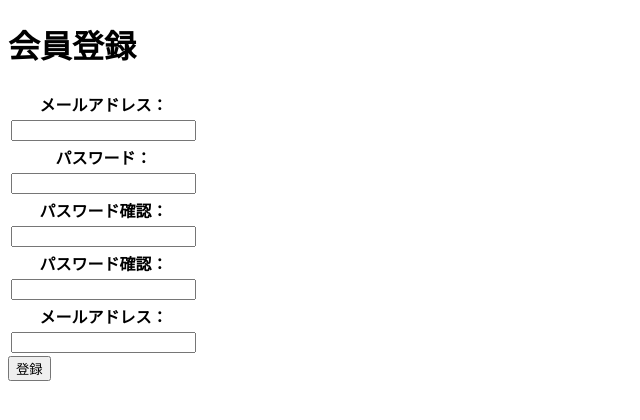
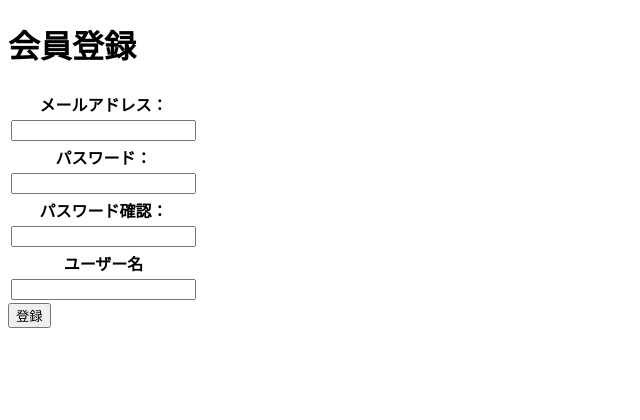
Before and after one commit to linect/linect-app, a Vue app: page /Signup in a window 1280 px wide. Shown: the top 420 px of the page, without its empty margins (0-640 px from the left). Built offline with nearby package versions, Linux system fonts and the light colour scheme.

Commit message:
とりまpush

```diff
--- a/src/components/Signup.vue
+++ b/src/components/Signup.vue
@@ -21,16 +21,10 @@
           <td><input type="password" v-model="repassword"/></td>
         </tr>
         <tr>
-          <th>パスワード確認：</th>
+          <th>ユーザー名</th>
         </tr>
         <tr>
-          <td><input type="password" v-model="repassword"/></td>
-        </tr>
-        <tr>
-          <th>メールアドレス：</th>
-        </tr>
-        <tr>
-          <td><input type="email" v-model="email"/></td>
+          <td><input type="text" v-model="username"/></td>
         </tr>
     </table>
     <button @click="signUp">登録</button>
@@ -48,6 +42,7 @@ export default {
       email: '',
       password: '',
       repassword: '',
+      username: '',
       }
   },
   methods: {
@@ -58,11 +53,10 @@ export default {
           .then((userCredential)=>{
             const user = userCredential.user;
             const docRef = addDoc(collection(firestore, "users"), {
-              first: "",
-              last: "",
+              user: this.username,
             });
-            console.log(user, "成功");
-             console.log("Document written with ID: ", docRef.id);
+            console.log("Document written with ID: ", docRef.id, user, "成功しました");
+            // window.location.href = '';
           })
         .catch((error)=>{
           const errorCode = error.code;
```
Also changed, not shown: src/main.js (line endings or trailing spaces).
